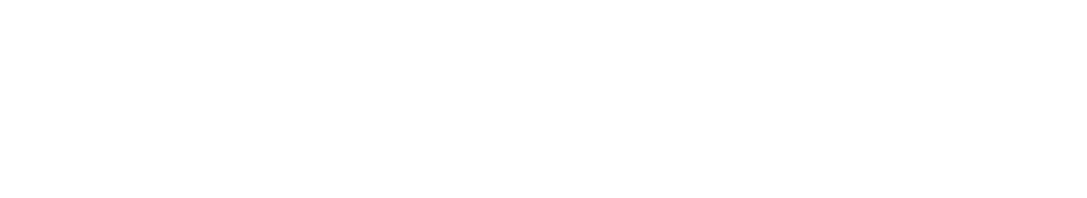
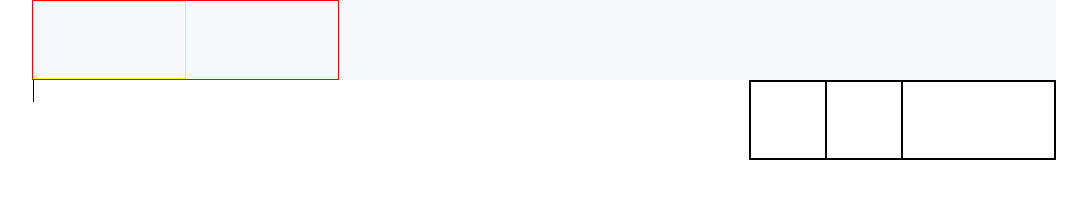
Before and after one commit to AlessandroSestili/htmlcss-hubspot, a plain HTML site: page index.html in a window 1280 px wide. Shown: the whole page, without its empty margins (96-1183 px from the left). Drawn offline with Linux system fonts and the light colour scheme.

Commit message:
implementa errori :,)

```diff
--- a/index.html
+++ b/index.html
@@ -4,9 +4,29 @@
     <meta charset="UTF-8">
     <meta http-equiv="X-UA-Compatible" content="IE=edge">
     <meta name="viewport" content="width=device-width, initial-scale=1.0">
+    <link rel="stylesheet" href="style.css">
     <title>HubSpot</title>
 </head>
 <body>
-
+    <header>
+        <div class="wrapper">
+            <nav class="top nav">
+                <div class="left side">
+                    <div class="language bar"></div>
+                    <div class="hr bar"></div>
+                    <div class="contact-us bar"></div>
+                </div>
+                <div class="right side">
+                    <div class="register bar"></div>
+                    <div class="login bar"></div>
+                    <div class="finder bar"></div>
+                </div>
+            </nav>
+            <nav class="bottom nav">
+                <div></div>
+                <div></div>
+            </nav>
+        </div>
+    </header>
 </body>
 </html>
--- a/style.css
+++ b/style.css
@@ -3,3 +3,111 @@
     padding: 0;
     box-sizing: border-box;
 }
+/* HEADER-SECTION  */
+header {
+    width: 100%;
+    height: 20vh;
+}
+
+header > .wrapper {
+    width: 80%;
+    height: 100%;
+
+    margin: auto;
+}
+
+
+
+/* TOP NAV  */
+.nav {
+    width: 100%;
+    height: 50%;
+}
+
+.nav::after {
+    content: "";
+    display: table;
+    clear: both;
+}
+
+.wrapper > .top.nav {
+    background-color: rgb(245, 249, 253);
+}
+
+
+.side::after {
+    content: "";
+    display: table;
+    clear: both;
+}
+/* LEFT SIDE  */
+.left.side {
+    width: 30%;
+    height: 100%;
+
+    /* cancella  */
+    border: 1px solid red;
+}
+
+.language.bar {
+    width: 50%;
+    height: 100%;
+
+    /* cancella  */
+    border: 1px solid yellow;
+}
+
+.hr.bar {
+    height: 30%;
+    border-left: 1px solid black;
+}
+
+.contacs-us.bar {
+    width: 50%;
+    height: 100%;
+
+    /* cancella  */
+    border: 1px solid purple;
+}
+
+
+
+/* RIGHT SIDE  */
+.right.side > * {
+    float: right;
+}
+
+.right.side {
+    width: 30%;
+    height: 100%;
+
+    /* cancella  */
+    border: 1px solid black;
+
+    float: right;
+}
+
+
+.register.bar {
+    width: 50%;
+    height: 100%;
+
+    /* cancella  */
+    border: 1px solid black;
+}
+
+.login.bar {
+    width: 25%;
+    height: 100%;
+
+    /* cancella  */
+    border: 1px solid black;
+}
+
+.finder.bar {
+    width: 25%;
+    height: 100%;
+
+    /* cancella  */
+    border: 1px solid black;
+}
```
